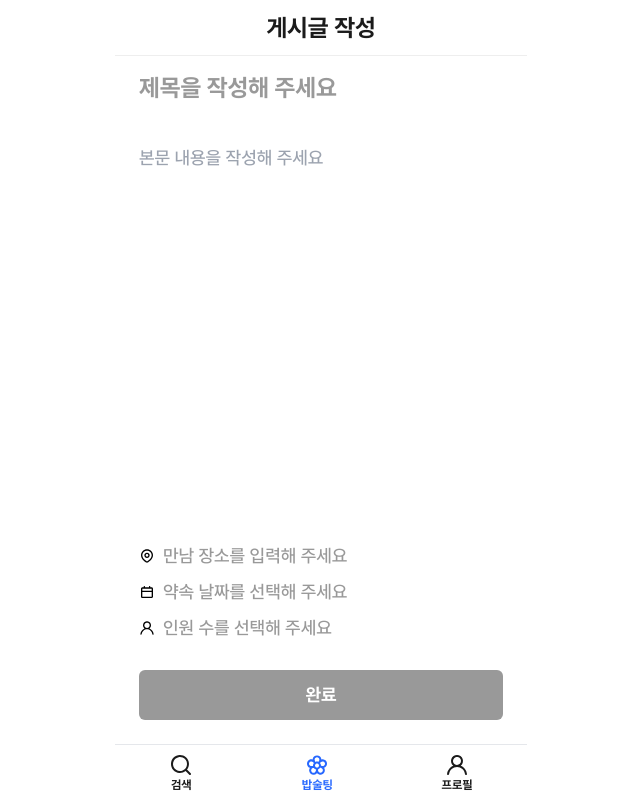
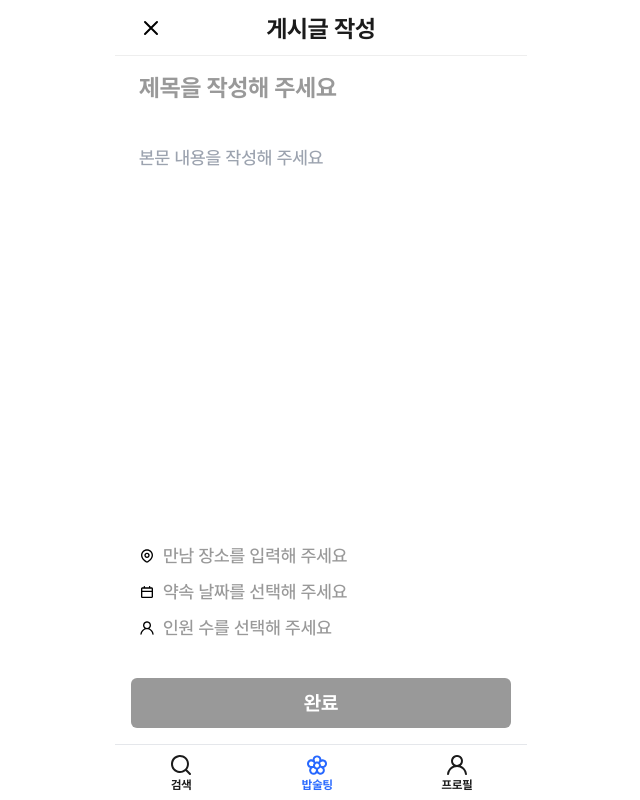
Before and after one commit to BobSoolTing/Bob-Sool-Ting-FE, a Next.js app: page /bst/bob/writing in a window 1280 px wide. Shown: the whole page, without its empty margins (319-959 px from the left). Built offline with nearby package versions, Linux system fonts and the light colour scheme.

Commit message:
🌟 Feat : 글쓰기 페이지 마크업

```diff
--- a/src/pages/bst/[category]/writing.tsx
+++ b/src/pages/bst/[category]/writing.tsx
@@ -3,12 +3,17 @@ import { useRouter } from 'next/router';
 import NotFoundPage from '@/pages/404';
 import { PlaceIcon, DateIcon, PersonnelIcon } from '@/assets/icons/SvgIcon';
 import BottomBar from '@/components/shared/bst/BottomBar';
-import { ReactNode } from 'react';
+import { ReactNode, useState } from 'react';
+import Button from '@/components/shared/Button';
+import Header from '@/components/shared/bst/Header';
+import BottomSheetPlace from '@/components/shared/post/BottomSheetPlace';
 
 // 허용된 카테고리 목록
 const ALLOWED_CATEGORIES = ['bob', 'sool', 'ting'];
 
 export default function WritePage() {
+  const [isComplete, setIsComplete] = useState(false);
+  const [isOpen, setIsOpen] = useState(false);
   const router = useRouter();
   const { category } = router.query;
 
@@ -18,11 +23,8 @@ export default function WritePage() {
   }
 
   return (
-    <div className='flex flex-col w-full h-screen bg-white pb-[56px]'>
-      {/* 헤더 */}
-      <div className='flex justify-center items-center w-full h-14 border-b border-[#eee]'>
-        <p className='text-2xl font-bold text-[#1b1b1b]'>{`게시글 작성`}</p>
-      </div>
+    <div className='relative flex flex-col w-full h-screen bg-white pb-[56px]'>
+      <Header>게시글 작성</Header>
 
       {/* 메인 콘텐츠 */}
       <div className='flex flex-col flex-1 px-6 pt-4 pb-6 overflow-auto'>
@@ -41,27 +43,36 @@ export default function WritePage() {
 
         {/* 추가 정보 입력 */}
         <div className='flex flex-col w-full space-y-4 mb-4'>
-          <div className='flex items-center h-5'>
+          <div
+            onClick={() => {
+              setIsOpen(true);
+            }}
+            className='flex items-center h-5 cursor-pointer'
+          >
             <PlaceIcon className='mr-2' />
             <div className='text-lg font-medium text-[#999] border-0 focus:outline-none'>만남 장소를 입력해 주세요</div>
           </div>
 
-          <div className='flex items-center h-5'>
+          <div onClick={() => {}} className='flex items-center h-5 cursor-pointer'>
             <DateIcon className='mr-2' />
             <div className='text-lg font-medium text-[#999] border-0 focus:outline-none'>약속 날짜를 선택해 주세요</div>
           </div>
 
-          <div className='flex items-center h-5'>
+          <div onClick={() => {}} className='flex items-center h-5 cursor-pointer'>
             <PersonnelIcon className='mr-2' />
             <div className='text-lg font-medium text-[#999] border-0 focus:outline-none'>인원 수를 선택해 주세요</div>
           </div>
         </div>
-
-        {/* 완료 버튼 */}
-        <div className='flex justify-center items-center w-full h-[50px] rounded-md bg-[#999] mt-4'>
-          <p className='text-lg font-semibold text-white'>완료</p>
-        </div>
       </div>
+      <Button isComplete={isComplete} className='mb-4'>
+        완료
+      </Button>
+      <BottomSheetPlace
+        isOpen={isOpen}
+        onClose={() => {
+          setIsOpen(false);
+        }}
+      ></BottomSheetPlace>
     </div>
   );
 }
```
